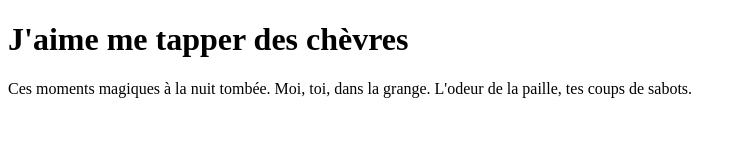
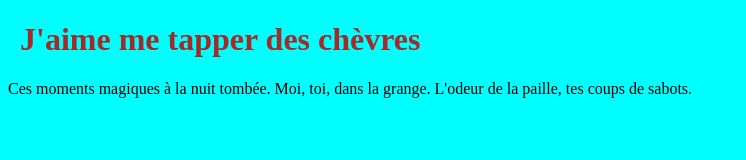
Before and after one commit to Teutonic-Ben/Mon_premier_depot, a plain HTML site: page index.html in a window 1280 px wide. Shown: the whole page, without its empty margins (0-746 px from the left). Drawn offline with Linux system fonts and the light colour scheme.

Commit message:
modif des fichiers

```diff
--- a/index.html
+++ b/index.html
@@ -4,6 +4,7 @@
         <meta charset="utf-8">
         <meta name="viewport" content="width=device-width">
         <title>Mon projet Git</title>
+        <link rel="stylesheet" href="styles.css">
     </head>
     <body>
         <h1>
--- a/styles.css
+++ b/styles.css
@@ -1 +1,9 @@
 /* Commentaire */
+body {
+    background-color: aqua;
+}
+
+h1 {
+    color: brown;
+    margin-left: 12px;
+}
```
